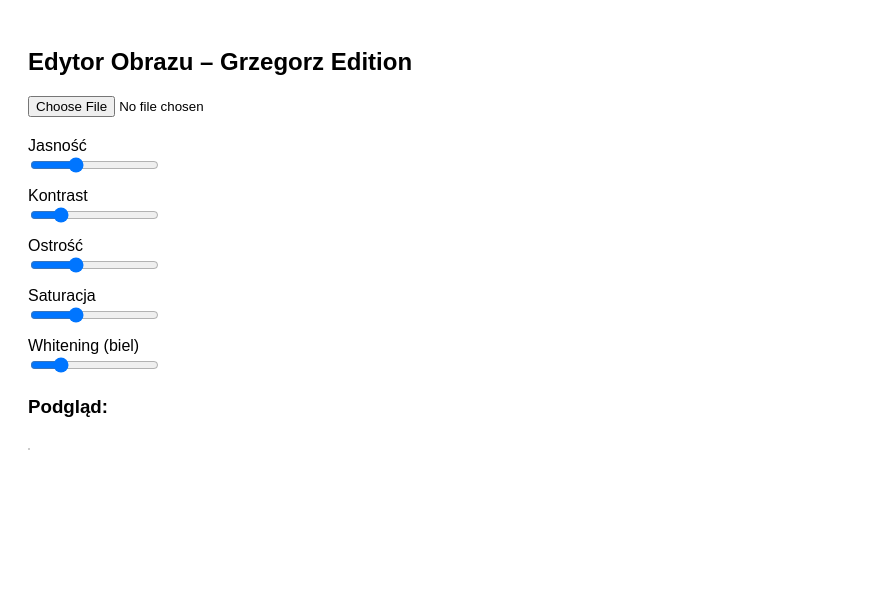
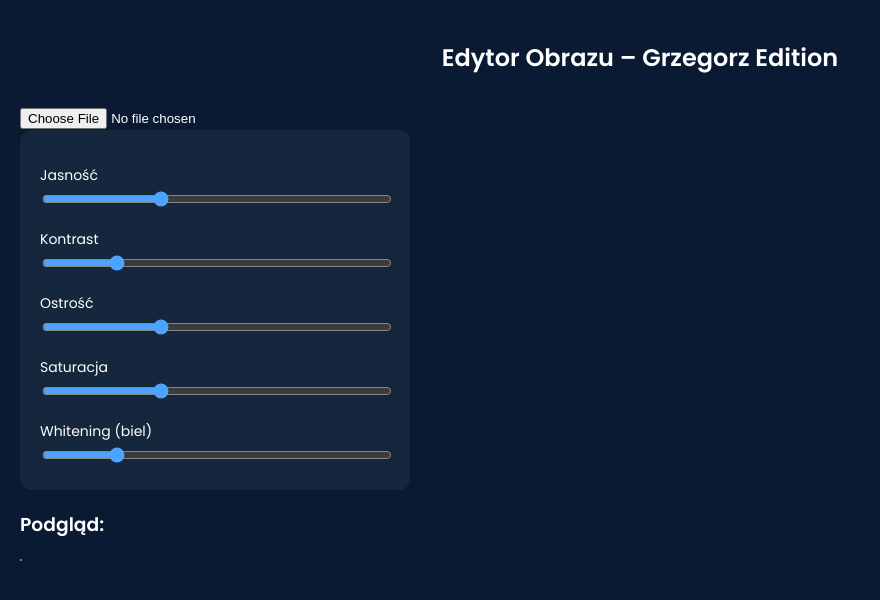
Before and after one commit to GPEngineer/GP_Image_Editor, a plain HTML site: page PyFlaPill/templates/index.html in a window 1280 px wide. Shown: the whole page, without its empty margins (0-880 px from the left). Drawn offline with Linux system fonts and the light colour scheme.

Commit message:
modified:   PyFlaPill/static/style.css

```diff
--- a/PyFlaPill/static/style.css
+++ b/PyFlaPill/static/style.css
@@ -1,14 +1,76 @@
+/* Import nowoczesnej czcionki */
+@import url('https://fonts.googleapis.com/css2?family=Poppins:wght@300;400;600&display=swap');
+
 body {
-    font-family: Arial;
+    font-family: 'Poppins', sans-serif;
+    background: #0a1a33; /* granat */
+    color: white;
+    margin: 0;
     padding: 20px;
 }
 
-#controls {
-    margin-top: 20px;
-    width: 300px;
+/* Nagłówek */
+h2 {
+    text-align: center;
+    font-weight: 600;
+    margin-bottom: 30px;
+    color: #ffffff;
 }
 
+/* Kontener główny */
+#controls {
+    background: rgba(255, 255, 255, 0.05);
+    padding: 20px;
+    border-radius: 12px;
+    width: 350px;
+    margin-bottom: 20px;
+}
+
+/* Etykiety */
 label {
     display: block;
-    margin-top: 10px;
+    margin-top: 15px;
+    font-size: 14px;
+    font-weight: 400;
 }
+
+/* Suwaki */
+input[type=range] {
+    width: 100%;
+    margin-top: 5px;
+    accent-color: #4da3ff; /* jasny niebieski */
+}
+
+/* Podgląd */
+#preview {
+    display: block;
+    margin-top: 20px;
+    max-width: 90%;
+    border-radius: 10px;
+    border: 2px solid #4da3ff;
+    box-shadow: 0 0 20px rgba(0, 150, 255, 0.4);
+}
+
+/* Kontener layoutu */
+.wrapper {
+    display: flex;
+    gap: 40px;
+    align-items: flex-start;
+}
+
+/* Przycisk zapisu (opcjonalnie) */
+button {
+    background: #4da3ff;
+    color: #0a1a33;
+    border: none;
+    padding: 10px 20px;
+    border-radius: 8px;
+    font-size: 15px;
+    font-weight: 600;
+    cursor: pointer;
+    margin-top: 20px;
+}
+
+button:hover {
+    background: #72baff;
+}
```
